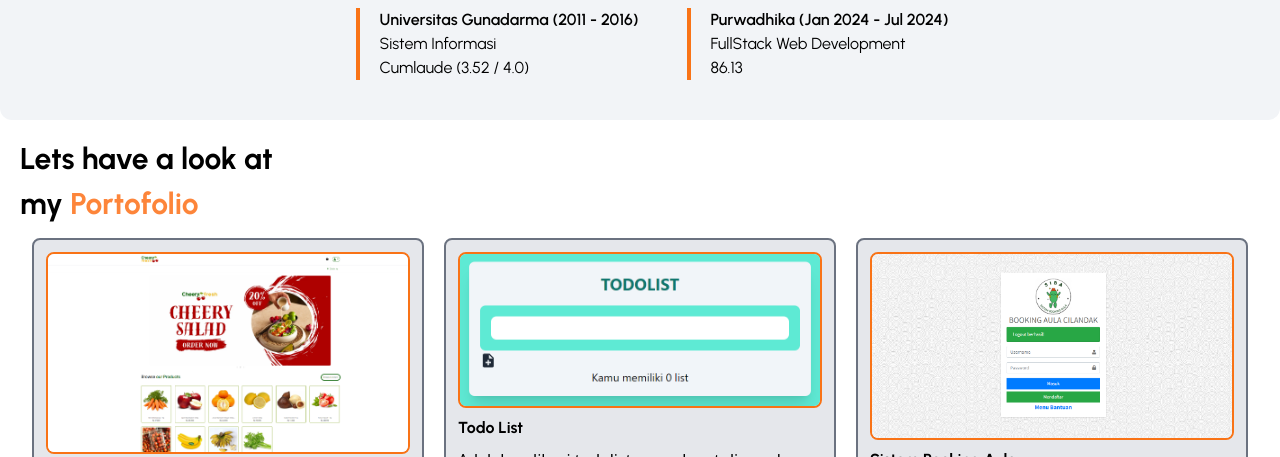
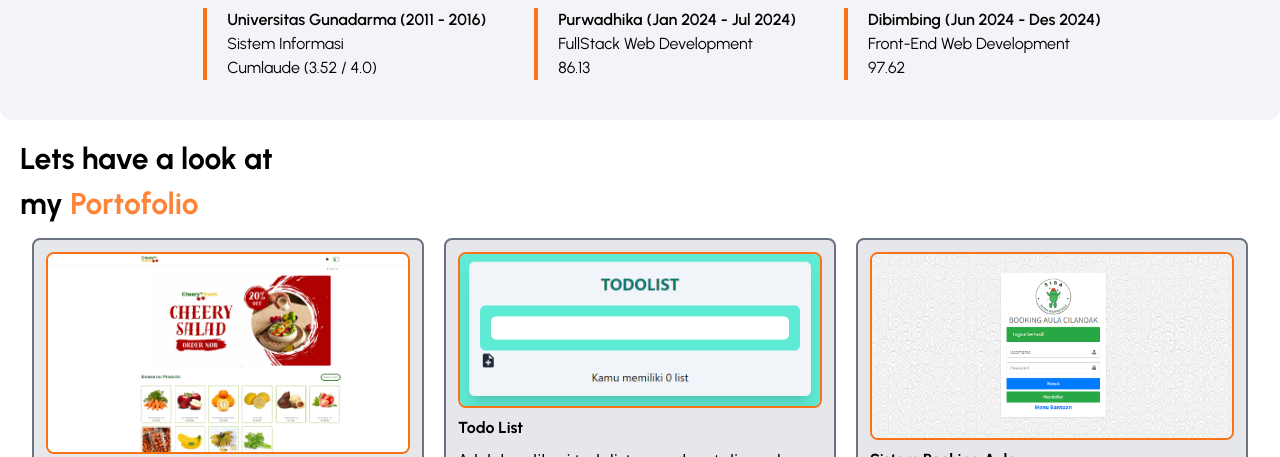
Before and after one commit to ubaybk/testvercel, a website: page index.html in a window 1280 px wide. Shown: the part 643-1100 px from the top of the page. Drawn offline with Linux system fonts and the light colour scheme.

Commit message:
update pendidikan

```diff
--- a/index.html
+++ b/index.html
@@ -103,6 +103,17 @@
                         <h1 class="font-semibold">Purwadhika (Jan 2024 - Jul 2024)</h1>
                         <h1>FullStack Web Development</h1>
                         <h1>86.13</h1>
+                    </div>
+                </div>
+
+                <div class="flex gap-5">
+                    <div class="pl-6">
+                        <div class="border-l-4 border-orange-500 h-[72px]"></div>
+                    </div>
+                    <div>
+                        <h1 class="font-semibold">Dibimbing (Jun 2024 - Des 2024)</h1>
+                        <h1>Front-End Web Development</h1>
+                        <h1>97.62</h1>
                     </div>
 
                 </div>
```
